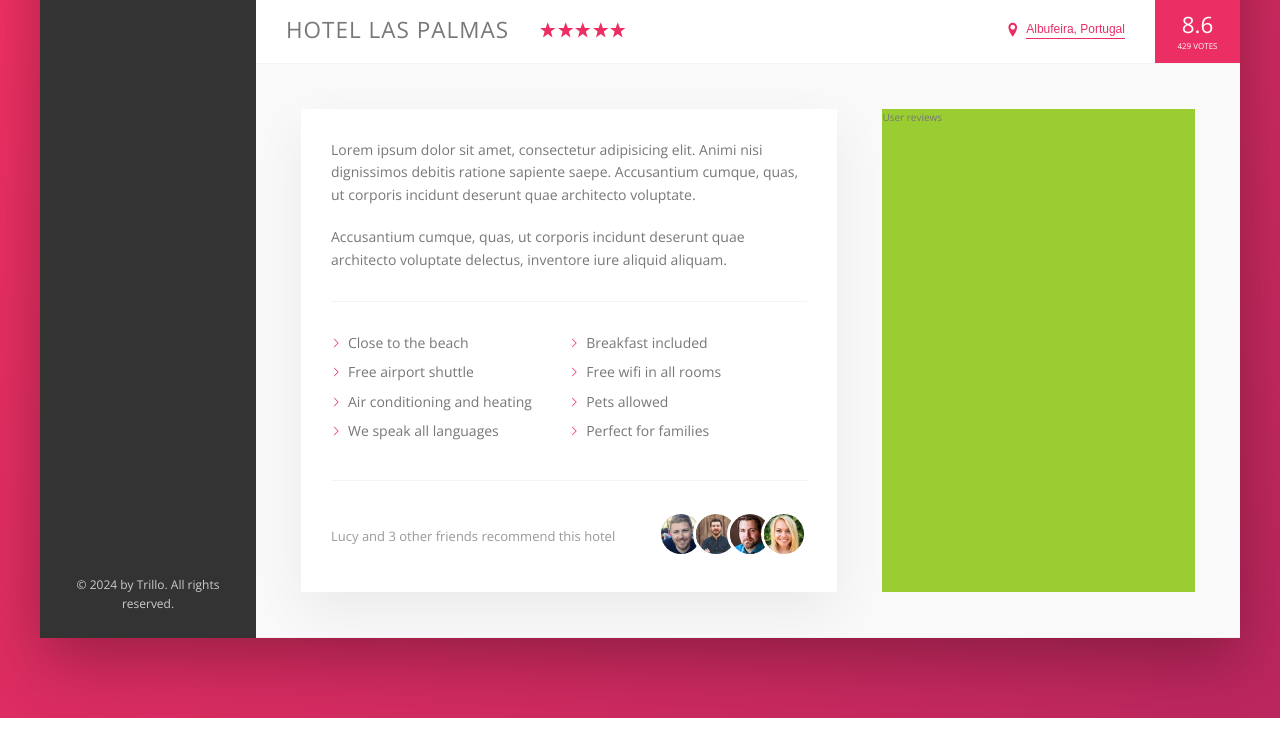
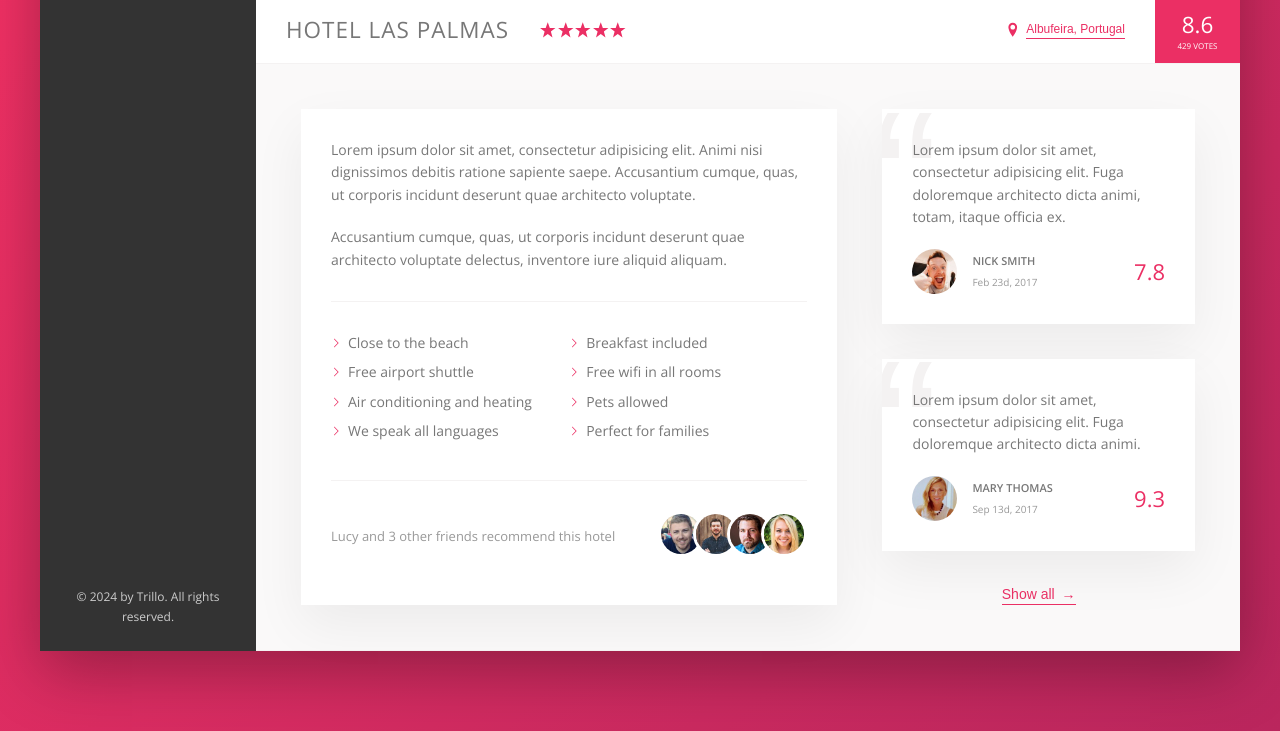
Before and after one commit to vict0rkovalchuk/trillo, a website: page index.html in a window 1280 px wide. Shown: the part 538-1269 px from the top of the page. Drawn offline with nearby package versions, Linux system fonts and the light colour scheme.

Commit message:
Building the User Reviews Section

```diff
--- a/index.html
+++ b/index.html
@@ -163,7 +163,34 @@
                             </div>
                         </div>
                         <div class="user-reviews">
-                            User reviews
+                            <figure class="review">
+                                <blockquote class="review__text">
+                                    Lorem ipsum dolor sit amet, consectetur adipisicing elit. Fuga doloremque architecto dicta animi, totam, itaque officia ex.
+                                </blockquote>
+                                <figcaption class="review__user">
+                                    <img src="./img/user-1.jpg" class="review__photo" alt="User 1">
+                                    <div class="review__user-box">
+                                        <p class="review__user-name">Nick Smith</p>
+                                        <p class="review__user-date">Feb 23d, 2017</p>
+                                    </div>
+                                    <div class="review__rating">7.8</div>
+                                </figcaption>
+                            </figure>
+                            <figure class="review">
+                                <blockquote class="review__text">
+                                    Lorem ipsum dolor sit amet, consectetur adipisicing elit. Fuga doloremque architecto dicta animi.
+                                </blockquote>
+                                <figcaption class="review__user">
+                                    <img src="./img/user-2.jpg" class="review__photo" alt="User 1">
+                                    <div class="review__user-box">
+                                        <p class="review__user-name">Mary Thomas</p>
+                                        <p class="review__user-date">Sep 13d, 2017</p>
+                                    </div>
+                                    <div class="review__rating">9.3</div>
+                                </figcaption>
+                            </figure>
+
+                            <button class="btn-inline">Show all <span>&rarr;</span></button>
                         </div>
                     </div>
                 </main>
--- a/sass/_components.scss
+++ b/sass/_components.scss
@@ -251,10 +251,18 @@
   display: inline-block;
   background-color: transparent;
   cursor: pointer;
-  transition: all 0.2s;
+
+  & span {
+    margin-left: 3px;
+    transition: all 0.2s;
+  }
 
   &:hover {
     color: var(--color-grey-dark-1);
+
+    span {
+      margin-left: 8px;
+    }
   }
 
   &:focus {
@@ -347,3 +355,65 @@
     }
   }
 }
+
+// Reviews
+.review {
+  position: relative;
+  background-color: #fff;
+  box-shadow: var(--shadow-light);
+  padding: 3rem;
+  margin-bottom: 3.5rem;
+  overflow: hidden;
+
+  &__text {
+    margin-bottom: 2rem;
+    position: relative;
+    z-index: 10;
+  }
+
+  &__user {
+    display: flex;
+    align-items: center;
+  }
+
+  &__photo {
+    height: 4.5rem;
+    width: 4.5rem;
+    border-radius: 50%;
+    margin-right: 1.5rem;
+  }
+
+  &__user-box {
+    margin-right: auto;
+  }
+
+  &__user-name {
+    font-size: 1.1rem;
+    font-weight: 600;
+    text-transform: uppercase;
+    margin-bottom: 0.4rem;
+  }
+
+  &__user-date {
+    font-size: 1rem;
+    color: var(--color-grey-dark-3);
+  }
+
+  &__rating {
+    color: var(--color-primary);
+    font-size: 2.2rem;
+    font-weight: 300;
+  }
+
+  &::before {
+    content: "\201C";
+    position: absolute;
+    line-height: 1;
+    top: -2.75rem;
+    left: -1rem;
+    font-size: 20rem;
+    color: var(--color-grey-light-2);
+    font-family: sans-serif;
+    z-index: 1;
+  }
+}
--- a/sass/_layout.scss
+++ b/sass/_layout.scss
@@ -37,6 +37,7 @@
 }
 
 .detail {
+  font-size: 1.4rem;
   padding: 4.5rem;
   background-color: var(--color-grey-light-1);
   display: flex;
@@ -49,10 +50,12 @@
   padding: 3rem;
   flex: 0 0 60%;
   margin-right: 4.5rem;
-  font-size: 1.4rem;
 }
 
 .user-reviews {
-  background-color: yellowgreen;
   flex: 1;
+
+  display: flex;
+  flex-direction: column;
+  align-items: center;
 }
```
Also changed, not shown: css/style.css, 1 other file.
